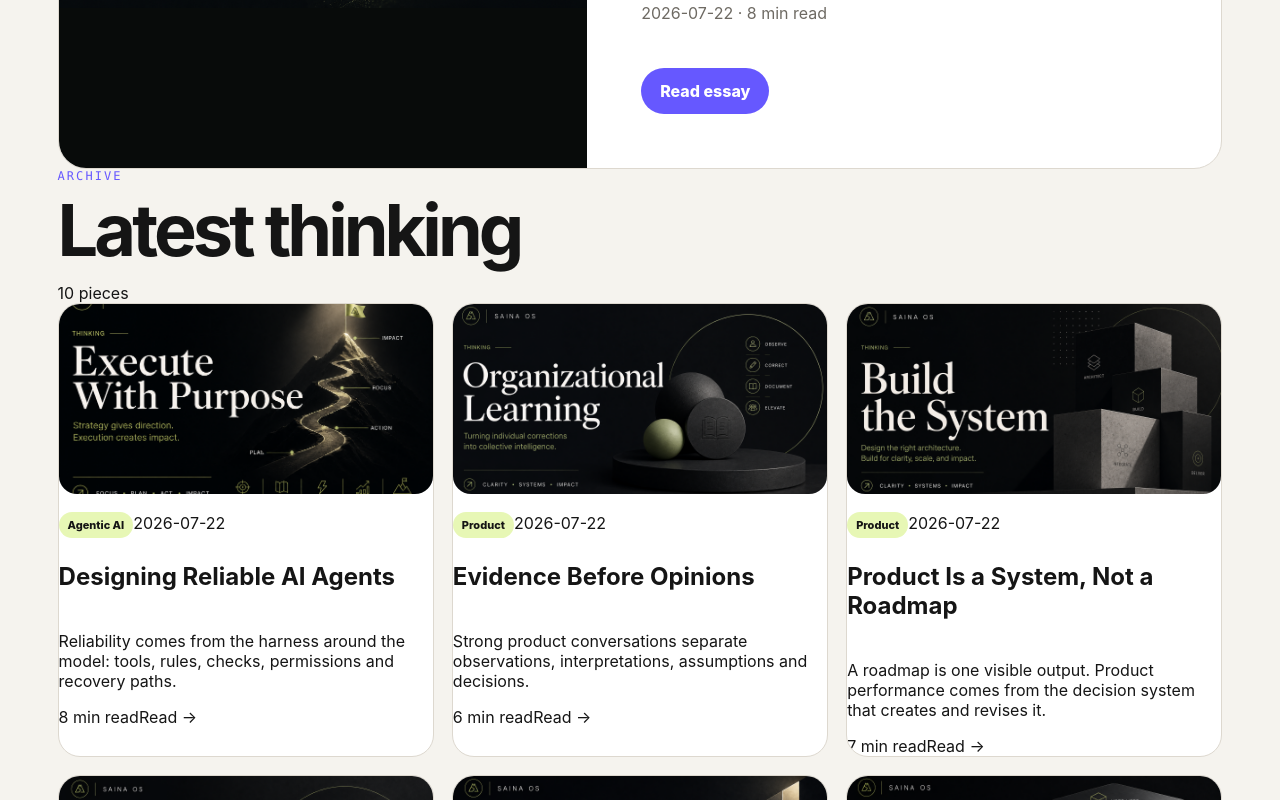
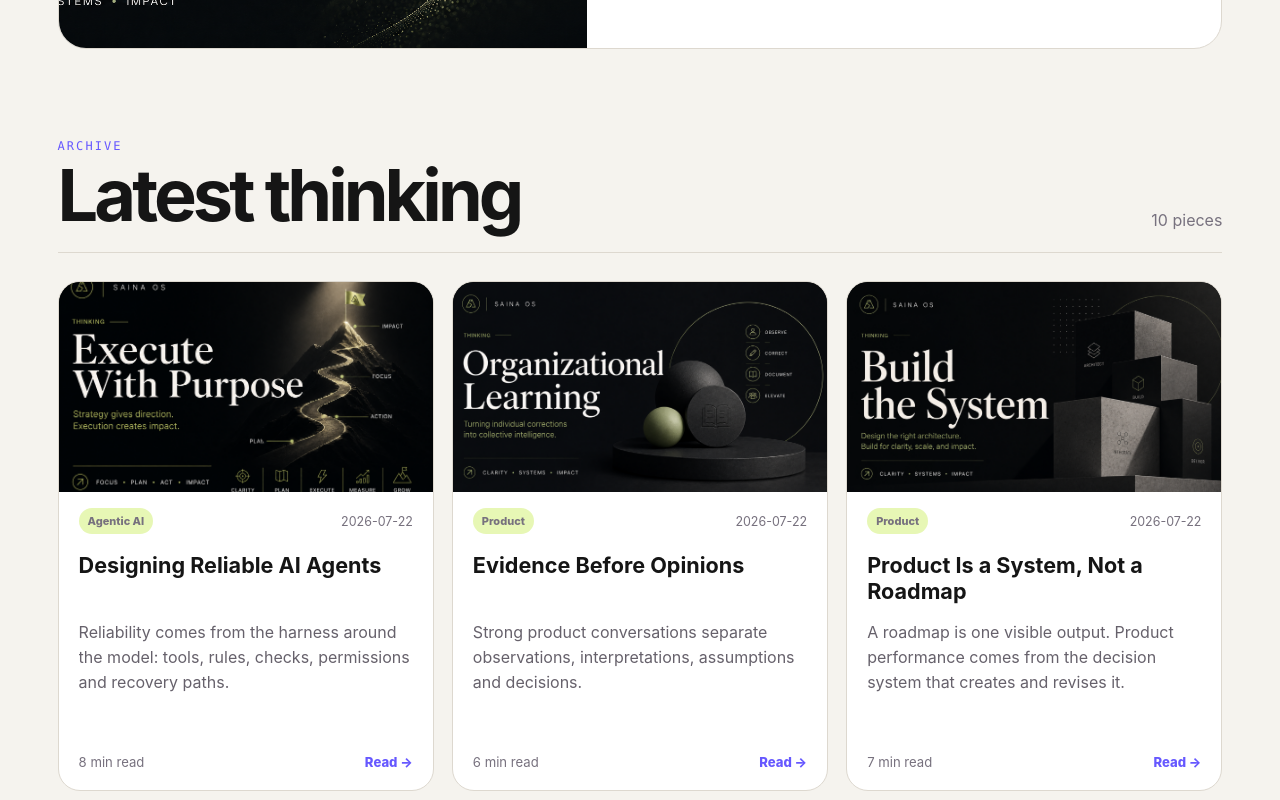
Before and after one commit to sainababaei/saina-os, a Next.js app: page /thinking in a window 1280 px wide. Shown: the part 1020-1820 px from the top of the page. Built offline with nearby package versions, Linux system fonts and the light colour scheme; no server answers.

Commit message:
Update globals.css

```diff
--- a/app/globals.css
+++ b/app/globals.css
@@ -18,74 +18,161 @@
   background:#fff;
 }
 
-.featureArt{
+.thinkingFeatured > img.featureArt{
   width:100%;
   height:100%;
   min-height:380px;
-  object-fit:cover;
+  object-fit:contain;
   display:block;
+  background:#080b0a;
 }
 
 .thinkingFeatured .featureBody{
   padding:54px;
 }
 
+.thinkingFeatured h2{
+  font-size:clamp(2rem,4vw,3.7rem);
+  line-height:1.02;
+  margin:20px 0;
+}
+
+.thinkingFeatured p{
+  font-size:1.08rem;
+  line-height:1.7;
+  color:#58545f;
+}
+
+.articleMeta{
+  font-size:.82rem;
+  letter-spacing:.03em;
+  color:#77717e;
+  margin:18px 0 28px;
+}
+
+.articleArchive{
+  margin-top:90px;
+}
+
+.sectionHeading{
+  display:flex;
+  justify-content:space-between;
+  align-items:flex-end;
+  border-bottom:1px solid var(--line);
+  padding-bottom:22px;
+  margin-bottom:28px;
+}
+
+.sectionHeading h2{
+  margin:7px 0 0;
+}
+
+.sectionHeading > span{
+  color:#77717e;
+}
+
 .articleGrid{
   display:grid;
-  grid-template-columns:repeat(3,1fr);
+  grid-template-columns:repeat(3,minmax(0,1fr));
   gap:18px;
+  align-items:stretch;
 }
 
 .articleArchiveCard{
   display:flex;
   flex-direction:column;
+  height:100%;
+  min-height:510px;
   border:1px solid var(--line);
   border-radius:22px;
   overflow:hidden;
   background:#fff;
+  transition:transform .2s ease, box-shadow .2s ease;
 }
 
-.articleArchiveCard img{
-  width:100%;
-  height:190px;
-  object-fit:cover;
-  display:block;
+.articleArchiveCard:hover{
+  transform:translateY(-3px);
+  box-shadow:0 18px 55px rgba(26,20,38,.08);
 }
 
-@media (max-width:900px){
-  .thinkingFeatured{
-    grid-template-columns:1fr;
-  }
-
-  .featureArt{
-    min-height:240px;
-  }
-
-  .articleGrid{
-    grid-template-columns:1fr 1fr;
-  }
+.articleArchiveCard > img{
+  width:100% !important;
+  height:auto !important;
+  aspect-ratio:16/9;
+  object-fit:cover !important;
+  display:block;
+  border-radius:0 !important;
+  margin:0 !important;
+  background:#080b0a;
 }
 
-@media (max-width:620px){
-  .articleGrid{
-    grid-template-columns:1fr;
-  }
+.articleArchiveTop{
+  display:flex;
+  justify-content:space-between;
+  align-items:center;
+  gap:12px;
+  padding:16px 20px 0;
+  font-size:.78rem;
+  color:#77717e;
 }
-/* Fix article cover sizing */
 
-.feature > img.featureArt,
-.thinkingFeatured > img.featureArt{
-  width:100% !important;
-  height:100% !important;
-  object-fit:contain !important;
+.articleArchiveCard h3{
+  min-height:58px;
+  margin:18px 20px 10px;
+  font-size:1.35rem;
+  line-height:1.22;
+}
+
+.articleArchiveCard p{
+  margin:0 20px;
+  line-height:1.55;
+  color:#66616b;
+  display:-webkit-box;
+  -webkit-line-clamp:3;
+  -webkit-box-orient:vertical;
+  overflow:hidden;
+}
+
+.articleArchiveBottom{
+  display:flex;
+  justify-content:space-between;
+  gap:12px;
+  margin-top:auto;
+  padding:22px 20px 20px;
+  font-size:.82rem;
+  color:#77717e;
+}
+
+.articleArchiveBottom span:last-child{
+  color:var(--violet);
+  font-weight:800;
+}
+
+/* Homepage featured article */
+
+.feature{
+  overflow:hidden;
+}
+
+.feature > img.featureArt{
+  width:100%;
+  height:290px;
+  min-height:0;
+  object-fit:contain;
+  display:block;
   background:#080b0a;
-  display:block;
+}
+
+.featureBody{
+  padding:26px;
 }
 
 /* Homepage small article cards */
 
 .articleCard{
+  display:grid;
   grid-template-columns:42% 1fr;
+  gap:0;
   padding:0;
   overflow:hidden;
   align-items:stretch;
@@ -94,12 +181,69 @@
 .articleCard > img{
   width:100% !important;
   height:100% !important;
-  min-height:0 !important;
-  object-fit:contain !important;
+  min-height:170px !important;
+  object-fit:cover !important;
+  display:block;
   background:#080b0a;
-  display:block;
 }
 
 .articleCard > div{
-  padding:14px;
+  min-width:0;
+  padding:16px;
 }
+
+.articleCard h3{
+  margin:12px 0 9px;
+  font-size:1.1rem;
+  line-height:1.2;
+}
+
+.articleCard p{
+  margin:0 0 10px;
+  line-height:1.45;
+}
+
+@media(max-width:900px){
+  .thinkingFeatured{
+    grid-template-columns:1fr;
+  }
+
+  .thinkingFeatured > img.featureArt{
+    min-height:0;
+    aspect-ratio:16/9;
+  }
+
+  .thinkingFeatured .featureBody{
+    padding:32px;
+  }
+
+  .articleGrid{
+    grid-template-columns:repeat(2,minmax(0,1fr));
+  }
+}
+
+@media(max-width:620px){
+  .articleGrid{
+    grid-template-columns:1fr;
+  }
+
+  .articleArchiveCard{
+    min-height:0;
+  }
+
+  .sectionHeading{
+    align-items:flex-start;
+    flex-direction:column;
+    gap:12px;
+  }
+
+  .articleCard{
+    grid-template-columns:1fr;
+  }
+
+  .articleCard > img{
+    height:auto !important;
+    min-height:0 !important;
+    aspect-ratio:16/9;
+  }
+}
```
